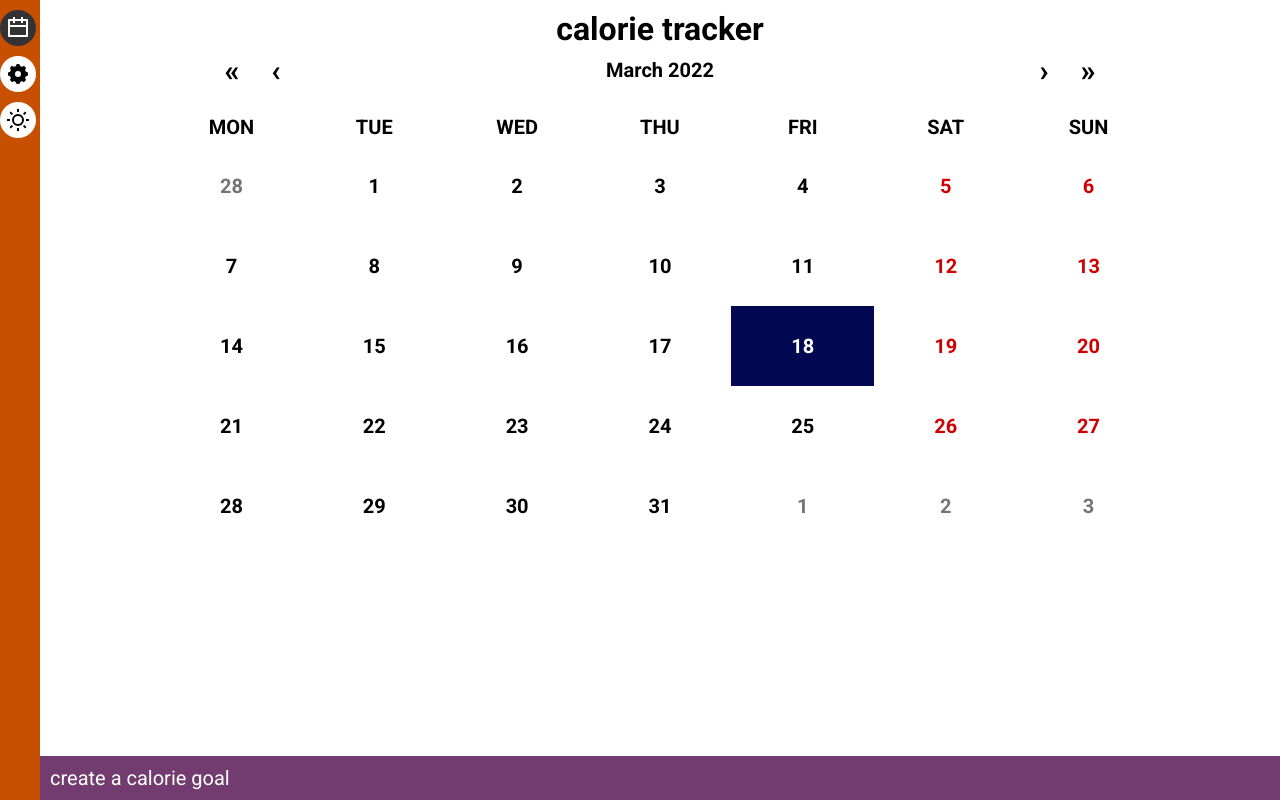
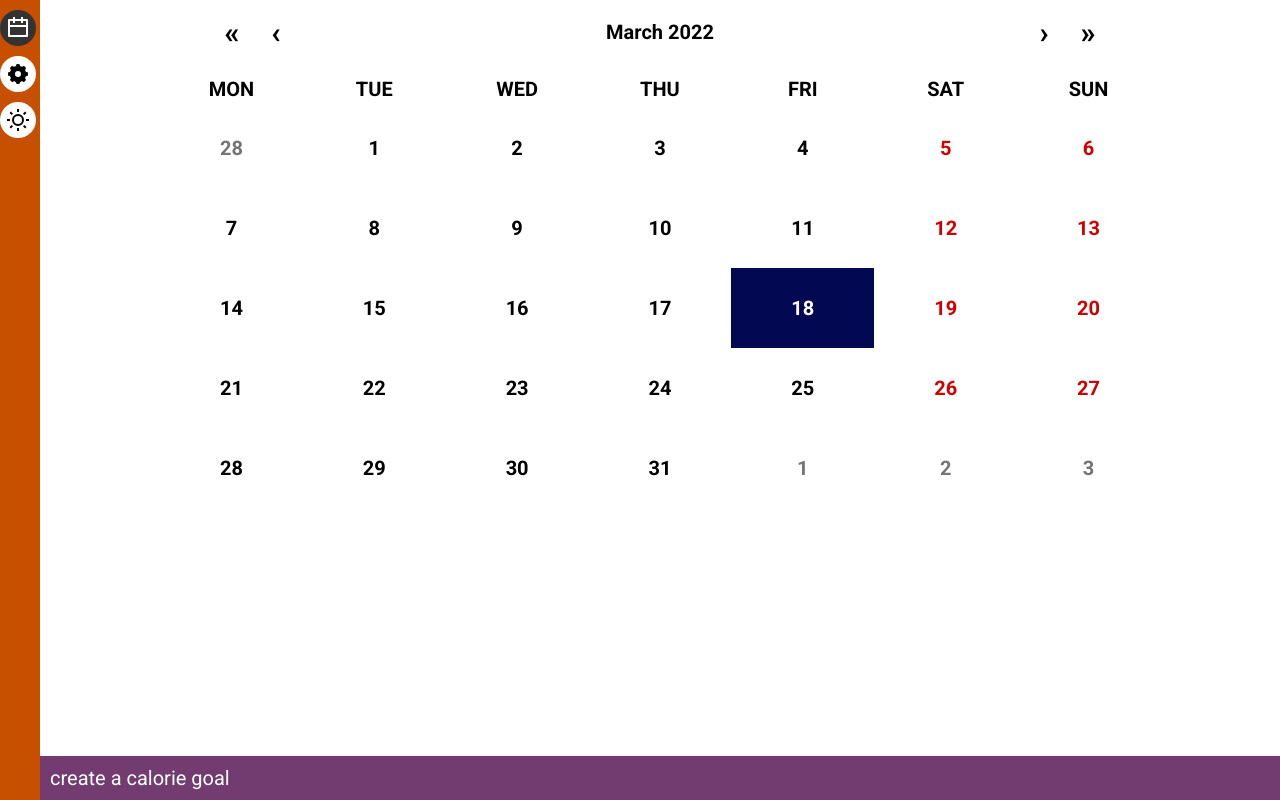
Before and after one commit to colorlessenergy/calorie-tracker, a Next.js app: page / in a window 1280 px wide. Built offline with nearby package versions, Linux system fonts and the light colour scheme.

Commit message:
remove header

```diff
--- a/pages/index.js
+++ b/pages/index.js
@@ -62,9 +62,7 @@ export default function Home() {
                 <link rel="icon" href="/favicon.ico" />
             </Head>
 
-            <div className="container">
-                <h1 className="mt-1 my-0 text-center">calorie tracker</h1>
-
+            <div className="container pt-1">
                 <Calender
                     onChange={ onChange }
                     className="ml-1"
--- a/styles/utilities.scss
+++ b/styles/utilities.scss
@@ -11,11 +11,6 @@
 .mx-1 {
   margin-left: 10px;
   margin-right: 10px;
-}
-
-.my-0 {
-  margin-top: 0;
-  margin-bottom: 0;
 }
 
 .m-center {
```
